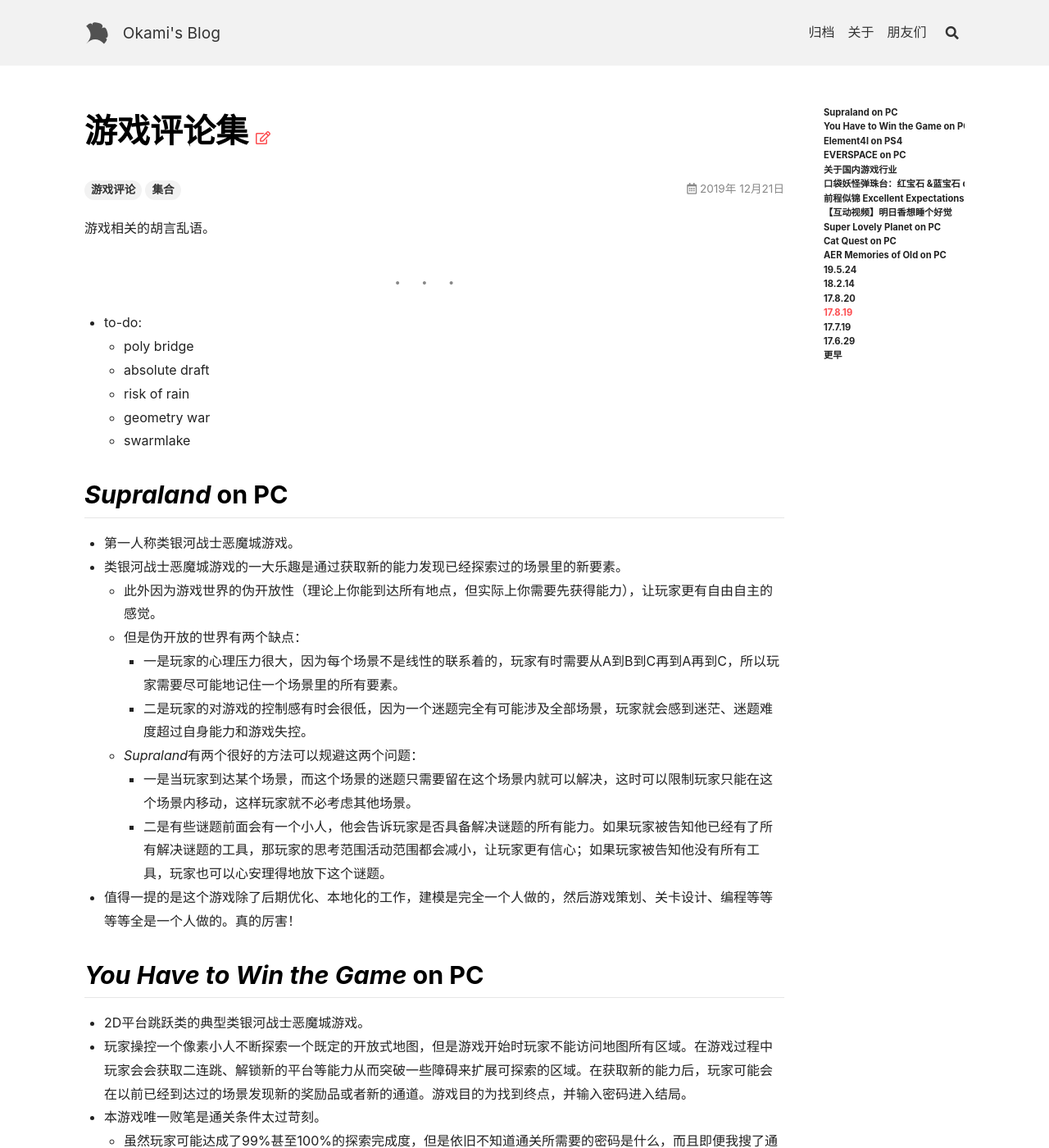
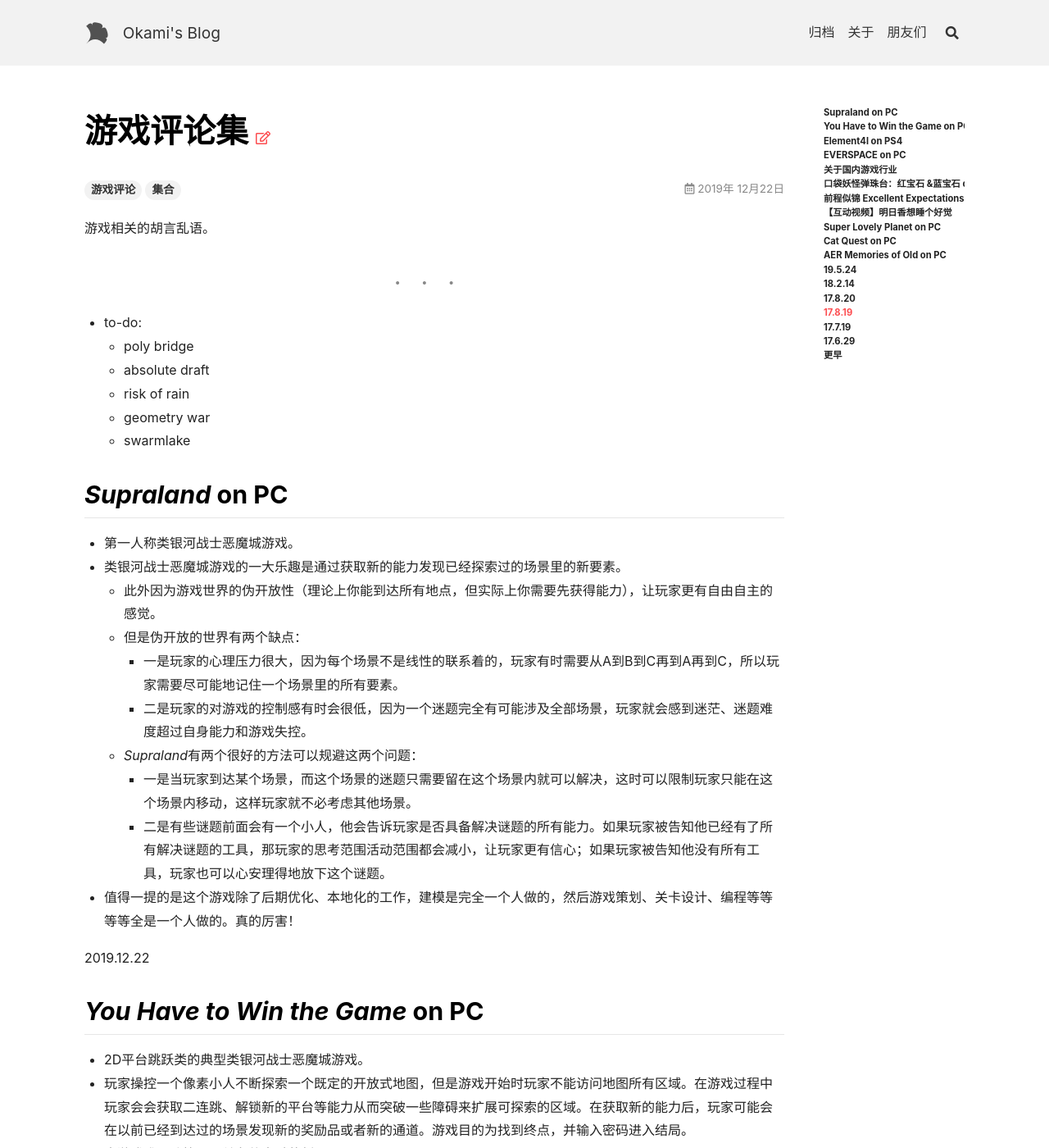
Before and after one commit to Timo4810/timo4810.github.io, a Jekyll site: the page built from _posts/2019-12-22-comments-on-games.md, in a window 1280 px wide and 1400 px high. Shown: the whole window at 82% size. Built offline with Jekyll 4.4.1, drawn with Linux system fonts in a browser that asks for light colours; nearby versions of some CDN libraries.

Commit message:
update date

```diff
--- a/_posts/2019-12-21-comments-on-games.md
+++ b/_posts/2019-12-22-comments-on-games.md
@@ -32,6 +32,8 @@ mathjax: true
         * 一是当玩家到达某个场景，而这个场景的迷题只需要留在这个场景内就可以解决，这时可以限制玩家只能在这个场景内移动，这样玩家就不必考虑其他场景。
         * 二是有些谜题前面会有一个小人，他会告诉玩家是否具备解决谜题的所有能力。如果玩家被告知他已经有了所有解决谜题的工具，那玩家的思考范围活动范围都会减小，让玩家更有信心；如果玩家被告知他没有所有工具，玩家也可以心安理得地放下这个谜题。
 * 值得一提的是这个游戏除了后期优化、本地化的工作，建模是完全一个人做的，然后游戏策划、关卡设计、编程等等等等全是一个人做的。真的厉害！
+
+2019.12.22
 
 ## *You Have to Win the Game* on PC
 
```
Also changed, not shown: _posts/2019-12-10-worth-sharing.md (renamed from _posts/2018-11-21-worth-sharing.md).
